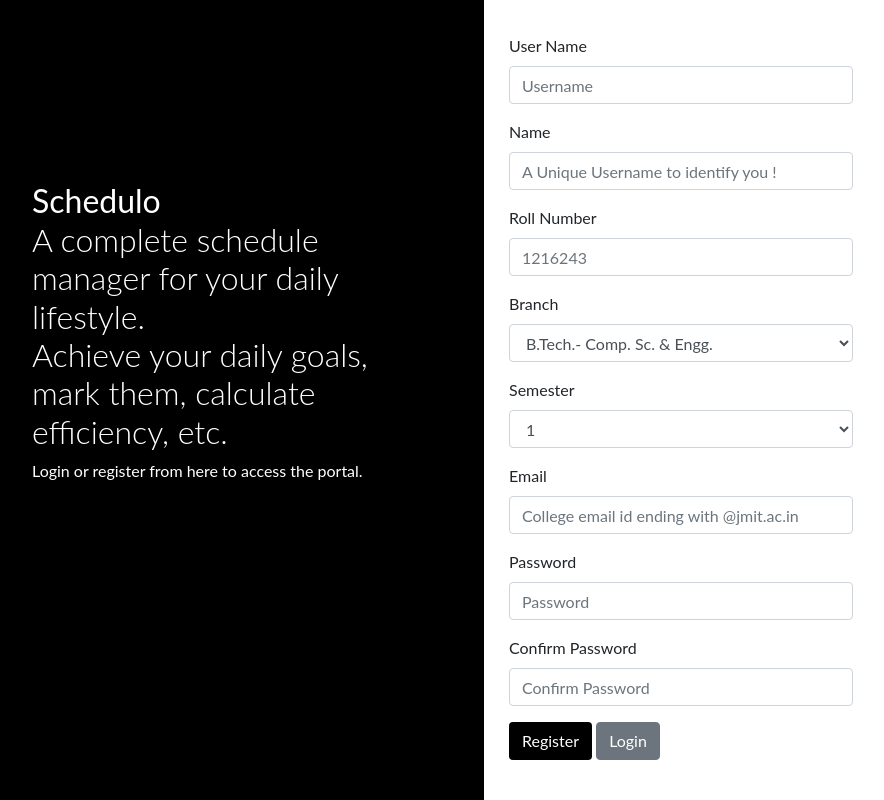
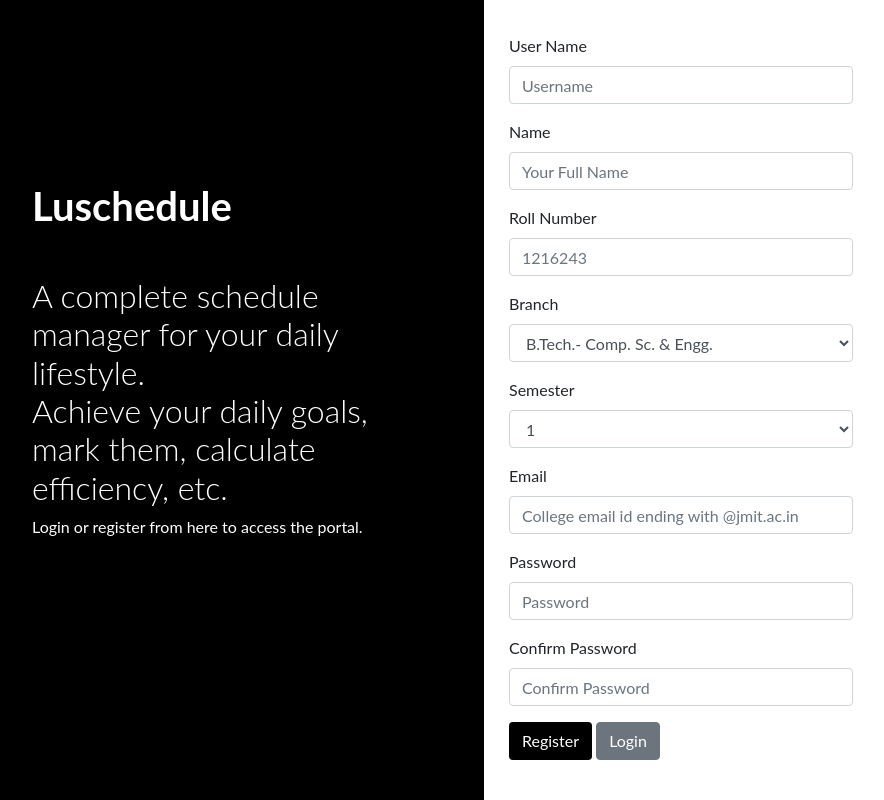
Before and after one commit to naveenkrnl/luschedule, a Django app: page /register/ in a window 1280 px wide. Shown: the whole page, without its empty margins (28-912 px from the left). Run offline with Django 3.2, Linux system fonts and the light colour scheme; parts of the project's set-up code (start-up, migrations or seed data) failed here and were passed over; some libraries are stand-ins or nearby versions.

Commit message:
template modifications

```diff
--- a/accounts/forms.py
+++ b/accounts/forms.py
@@ -50,7 +50,7 @@ class UserCreationForm(forms.ModelForm):
     name = forms.CharField(label='Password', widget=forms.TextInput(attrs=
                                 {
                                     'class':'form-control',
-                                    'placeholder' : 'A Unique Username to identify you !',
+                                    'placeholder' : 'Your Full Name',
                                 }))
     rollno = forms.CharField(label='Password', widget=forms.TextInput(attrs=
                                 {
--- a/accounts/templates/accounts/sidebar.html
+++ b/accounts/templates/accounts/sidebar.html
@@ -1,6 +1,6 @@
 <div class="sidenav">
     <div class="login-main-text">
-       <h2><strong>Schedulo</strong><br> A complete schedule manager for your daily lifestyle.<br/>
+       <h1><strong>Luschedule</strong></h1><h2><br> A complete schedule manager for your daily lifestyle.<br/>
                                           Achieve your daily goals, mark them, calculate efficiency, etc.
       </h2>
        <p>Login or register from here to access the portal.</p>
--- a/accounts/templates/base.html
+++ b/accounts/templates/base.html
@@ -5,14 +5,23 @@
     <!-- Required meta tags -->
     <meta charset="utf-8">
     <meta name="viewport" content="width=device-width, initial-scale=1, shrink-to-fit=no">
+    <meta name="description" content="Luschedule - A complete schedule manager for your daily lifestyle.
+    Achieve your daily goals, mark them, calculate efficiency, etc.">
 
-    <!-- Bootstrap CSS -->
 
-    <link rel="shortcut icon" type="image/png" href="{% static 'img/favico.png' %}"/>
+    <meta name="keywords" content="Luscheduler,schedule your tasks,weekly schedule,scheduler,schedule week">
+
+    <meta property="og:title" content="Let Us Schedule">
+    <meta property="og:description" content="Luschedule - A complete schedule manager for your daily lifestyle.
+    Achieve your daily goals, mark them, calculate efficiency, etc.">
+    <meta property="og:type" content="website">
+    <meta property="og:url" content="//luschedule.herokuapp.com/">
+    <meta property="og:image" content="//luschedule.herokuapp.com/static/img/logo.png">
+    <!-- <link rel="shortcut icon" type="image/png" href="{% static 'img/favico.png' %}"/> -->
     {% block css %}
     <link rel="stylesheet" href="https://stackpath.bootstrapcdn.com/bootstrap/4.2.1/css/bootstrap.min.css">
     {% endblock css %}
-    <title>Schedulo || A Naveen Creation </title>
+    <title>Luschedule || A Naveen Creation </title>
 
   </head>
   <body>
--- a/accounts/templates/navbar.html
+++ b/accounts/templates/navbar.html
@@ -2,7 +2,7 @@
 <div class="menu"> <span></span> </div>
 <nav id="nav">
 		<ul class="main" style="list-style: none;">
-                <li><img src="{% static 'img/naveen.jpg' %}" class="img-thumbnail" alt="Naveen Arora">
+                <li><img src="{% static 'img/naveen.jpg' %}" class="img-thumbnail" alt="codewithnav">
                 </li><br/>
                 <li><a target="_blank" href="http://www.naveenarora.ml">About Me</a></li>
                 <!-- <li><span style="font-weight: 800"><a target="_blank" href="#">Contact for collaborations :</a></span></li> -->
--- a/accounts/templates/navbar2.html
+++ b/accounts/templates/navbar2.html
@@ -3,7 +3,7 @@
         <div class="row">
         <div class="col-4">
         <div class="navbar-header animated fadeInUp">
-        <a href="{% url 'home' %}"><img src="{% static 'img/logo.png' %}" style="max-height:80px;"></a>
+        <a href="{% url 'home' %}"><img src="{% static 'img/logo.png' %}" style="max-height:80px;" alt="luschedule"></a>
         </div>
         </div>
         <div class='col-8'>
```
Also changed, not shown: accounts/templates/home.html (deleted).
